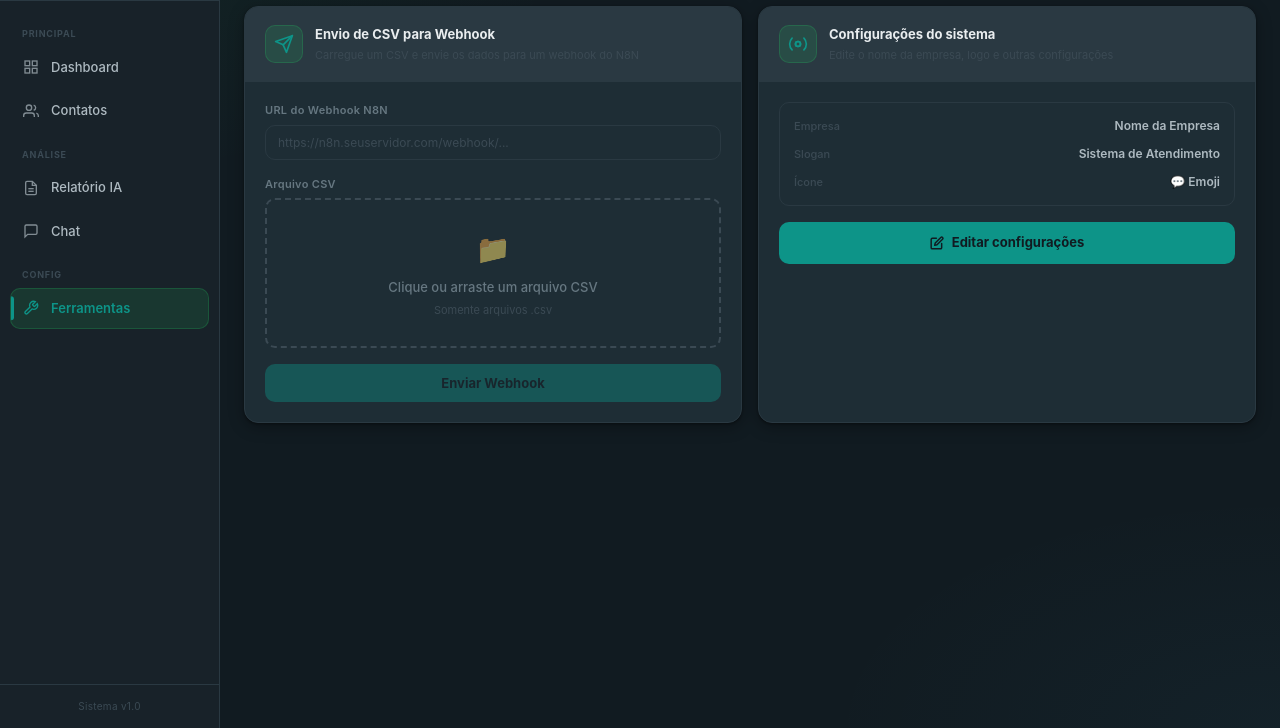
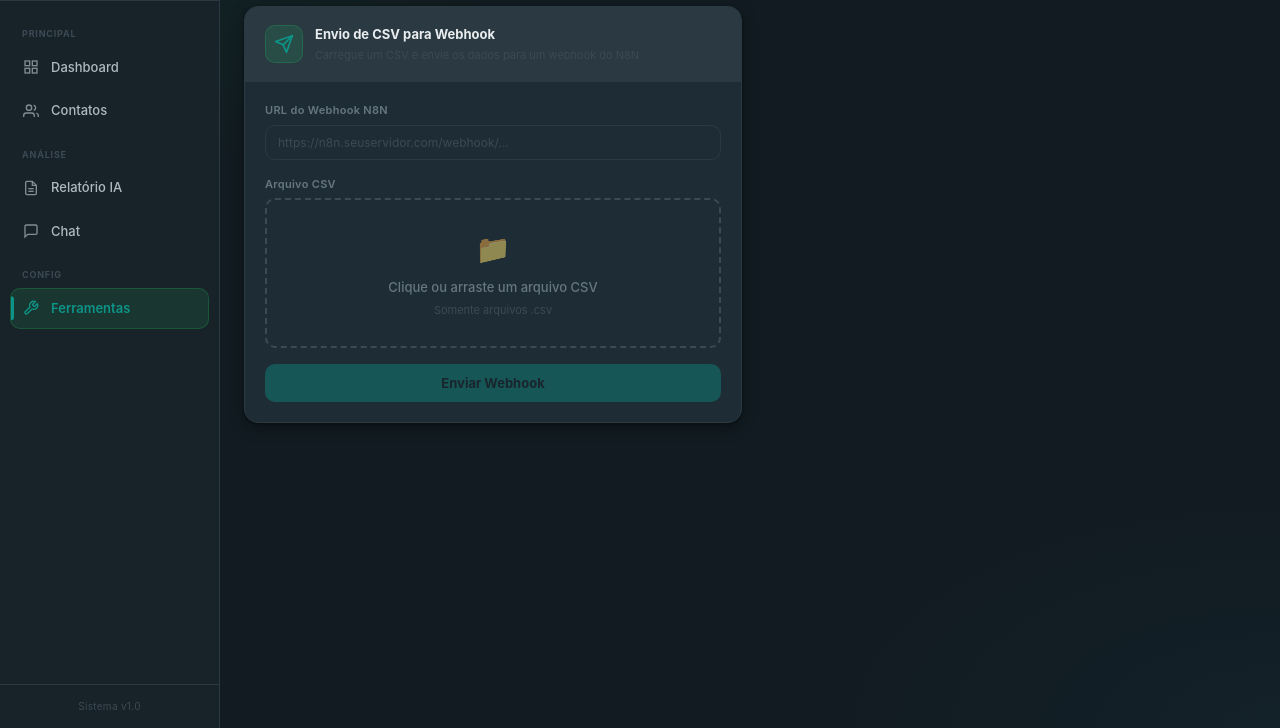
Before and after one commit to GabrielSafe/leads, a website: page public/ferramentas.html in a window 1280 px wide. Shown: the part 72-800 px from the top of the page. Drawn offline with Linux system fonts and the light colour scheme.

Commit message:
fix: remover card de configurações de Ferramentas

```diff
--- a/public/ferramentas.css
+++ b/public/ferramentas.css
@@ -65,11 +65,6 @@
 .progress-cancel{margin-top:10px;padding:4px 12px;border-radius:6px;background:transparent;border:1px solid var(--border);color:var(--ink4);font-size:11px;cursor:pointer;transition:all 0.15s}
 .progress-cancel:hover{border-color:var(--rose);color:var(--rose)}
 
-/* Config preview */
-.cfg-preview{display:flex;flex-direction:column;gap:10px;padding:14px;background:var(--bg2);border:1px solid var(--border);border-radius:var(--r)}
-.cfg-row{display:flex;align-items:center;justify-content:space-between;gap:10px}
-.cfg-label{font-size:11px;color:var(--ink4);font-weight:500}
-.cfg-val{font-size:12px;color:var(--ink2);font-weight:600;text-align:right}
 
 .btn-send{width:100%;padding:11px;border-radius:var(--r);background:var(--green);border:none;color:#111b21;font-family:-apple-system,BlinkMacSystemFont,'Segoe UI',Roboto,sans-serif;font-size:13px;font-weight:700;cursor:pointer;transition:all 0.2s;display:flex;align-items:center;justify-content:center;gap:8px;margin-top:16px}
 .btn-send:hover:not(:disabled){background:var(--green2);color:#fff}
--- a/public/ferramentas.html
+++ b/public/ferramentas.html
@@ -134,28 +134,6 @@
         </div>
       </div>
 
-      <!-- Configurações do sistema -->
-      <div class="tool-card">
-        <div class="tool-head">
-          <div class="tool-icon-wrap"><svg width="16" height="16" viewBox="0 0 24 24" fill="none" stroke="currentColor" stroke-width="2" stroke-linecap="round" stroke-linejoin="round"><circle cx="12" cy="12" r="3"/><path d="M19.07 4.93a10 10 0 0 1 0 14.14M4.93 4.93a10 10 0 0 0 0 14.14"/><path d="M15 12a3 3 0 0 1-3 3 3 3 0 0 1-3-3 3 3 0 0 1 3-3 3 3 0 0 1 3 3z"/></svg></div>
-          <div>
-            <div class="tool-name">Configurações do sistema</div>
-            <div class="tool-desc">Edite o nome da empresa, logo e outras configurações</div>
-          </div>
-        </div>
-        <div class="tool-body">
-          <div class="cfg-preview" id="cfgPreview">
-            <div class="cfg-row"><span class="cfg-label">Empresa</span><span class="cfg-val" id="cfgEmpresa">—</span></div>
-            <div class="cfg-row"><span class="cfg-label">Slogan</span><span class="cfg-val" id="cfgSlogan">—</span></div>
-            <div class="cfg-row"><span class="cfg-label">Ícone</span><span class="cfg-val" id="cfgIcone">—</span></div>
-          </div>
-          <a href="setup.html" class="btn-send" style="text-decoration:none;margin-top:16px">
-            <svg width="14" height="14" viewBox="0 0 24 24" fill="none" stroke="currentColor" stroke-width="2.5" stroke-linecap="round" stroke-linejoin="round"><path d="M11 4H4a2 2 0 0 0-2 2v14a2 2 0 0 0 2 2h14a2 2 0 0 0 2-2v-7"/><path d="M18.5 2.5a2.121 2.121 0 0 1 3 3L12 15l-4 1 1-4 9.5-9.5z"/></svg>
-            Editar configurações
-          </a>
-        </div>
-      </div>
-
     </div>
   </div>
 </div>
--- a/public/ferramentas.js
+++ b/public/ferramentas.js
@@ -1,14 +1,5 @@
 let csvData = [], csvFile = null, _cancelEnvio = false
 
-document.addEventListener('DOMContentLoaded', () => {
-  const cfg = typeof CONFIG !== 'undefined' ? CONFIG : {}
-  if (cfg.empresa) {
-    document.getElementById('cfgEmpresa').textContent = cfg.empresa
-    document.getElementById('cfgSlogan').textContent = cfg.slogan || 'Painel de Atendimento'
-    const icone = cfg.logo_type === 'image' ? '🖼 Imagem' : cfg.logo_type === 'none' ? '— Sem ícone' : (cfg.logo_emoji || '💬') + ' Emoji'
-    document.getElementById('cfgIcone').textContent = icone
-  }
-})
 
 const uploadArea = document.getElementById('uploadArea')
 uploadArea.addEventListener('dragover', e=>{ e.preventDefault(); uploadArea.classList.add('dragover') })
```
